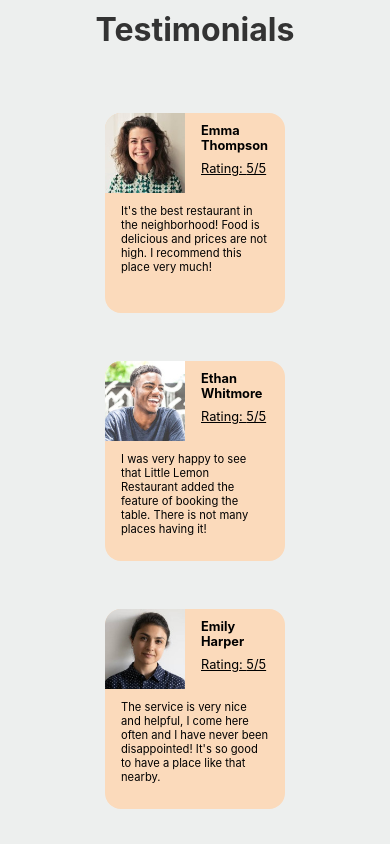
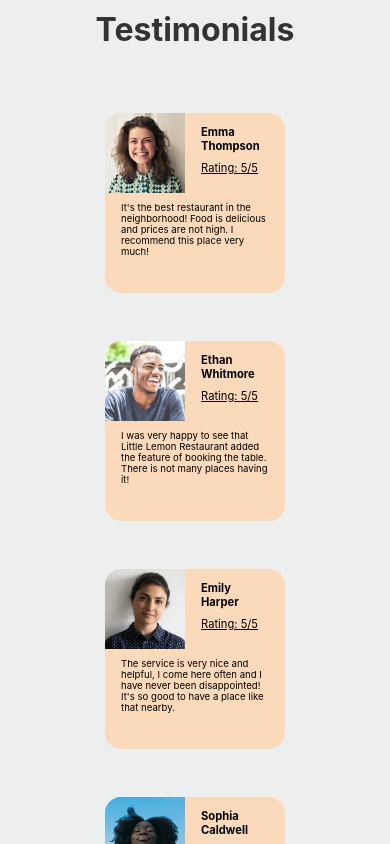
Before and after one commit to Kamil2104/Meta-Front-End-Developer-Capstone-Project, a React (Create React App) app: page / in a window 390 px wide. Shown: the part 1720-2564 px from the top of the page. Built offline with nearby package versions, Linux system fonts and the light colour scheme.

Commit message:
fix: repair working of responsiveness for Review component

```diff
--- a/src/components/elements/assets/Review.css
+++ b/src/components/elements/assets/Review.css
@@ -75,7 +75,7 @@
 
 @media screen and (max-width: 450px) {
     .review {
-        height: 200px;
+        height: 180px;
         width: 180px;
     }
 
@@ -94,7 +94,7 @@
 
     .review .client .clientText .clientName p,
     .review .client .clientText .clientRating p {
-        font-size: .8em;
+        font-size: .7em;
     }
 
     .review .client .clientPhoto img {
@@ -104,7 +104,7 @@
     }
 
     .review .comment p {
-        font-size: .7em;
+        font-size: .6em;
     }
 }
 
```
